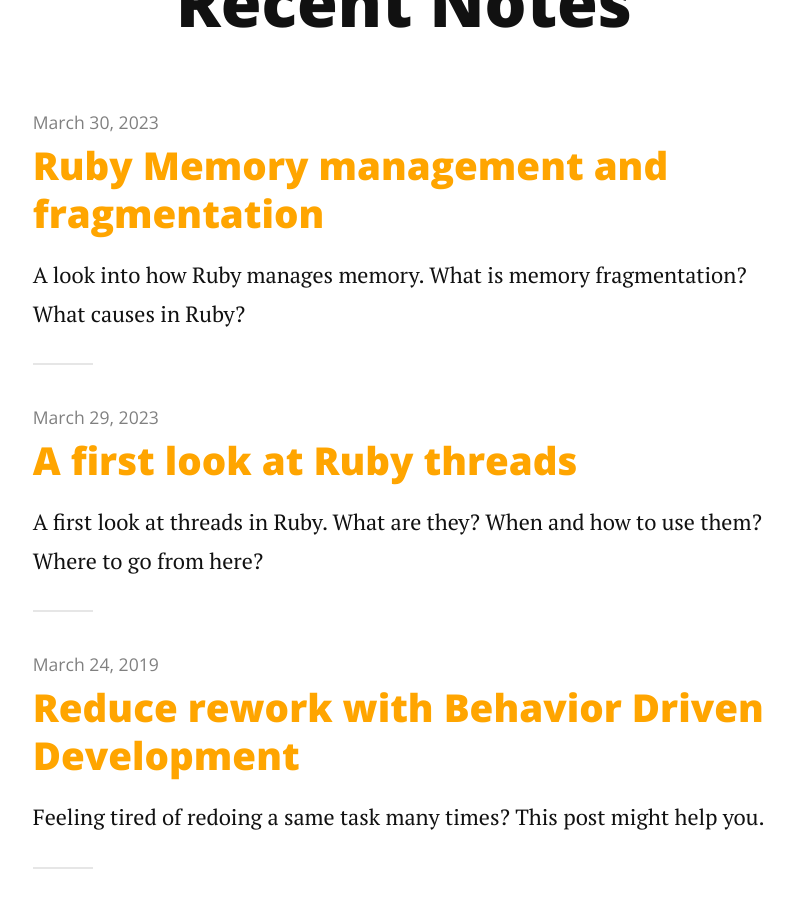
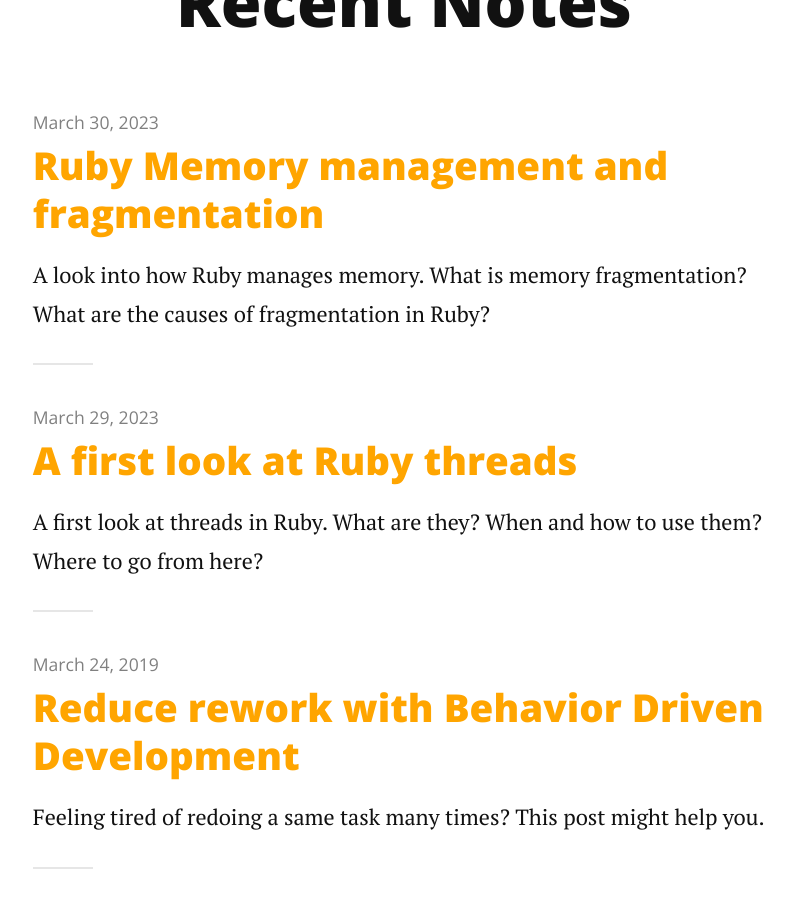
Before and after one commit to minhdao/minhdao.github.io, a Jekyll site: the page built from index.html, in a window 1280 px wide and 900 px high, scrolled down 395 px. Shown: the whole window, without its empty margins (236-1030 px from the left). Built offline with Jekyll 4.4.1, drawn with Linux system fonts in a browser that asks for light colours; nearby versions of some CDN libraries; the list of posts is cut into pages by our own code.

Commit message:
Add more details to description

```diff
--- a/_posts/2023-03-30-ruby-memory-fragmentation.markdown
+++ b/_posts/2023-03-30-ruby-memory-fragmentation.markdown
@@ -4,7 +4,7 @@
 date: 2023-03-30
 categories:
   - ruby
-description: A look into how Ruby manages memory. What is memory fragmentation? What causes in Ruby?
+description: A look into how Ruby manages memory. What is memory fragmentation? What are the causes of fragmentation in Ruby?
 ---
 
 A while ago I read a great post about memory fragmentation issues in multithreaded Ruby programs from Speed Shop. The post went through many different aspects of Ruby memory management and causes of fragmentation. It was a tough read, but also lots of fun. The full post can be found [here](https://www.speedshop.co/2017/12/04/malloc-doubles-ruby-memory.html)
```
